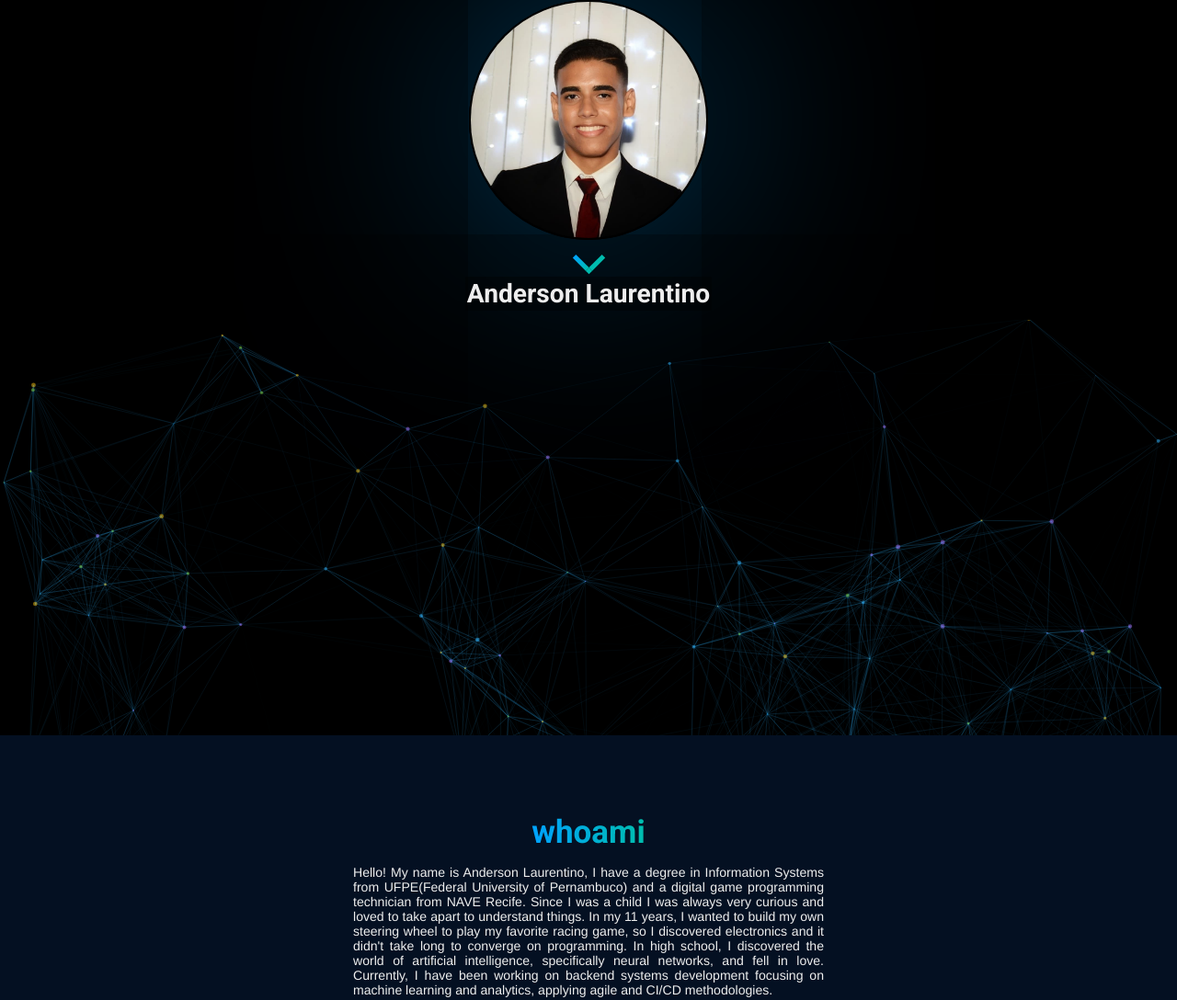
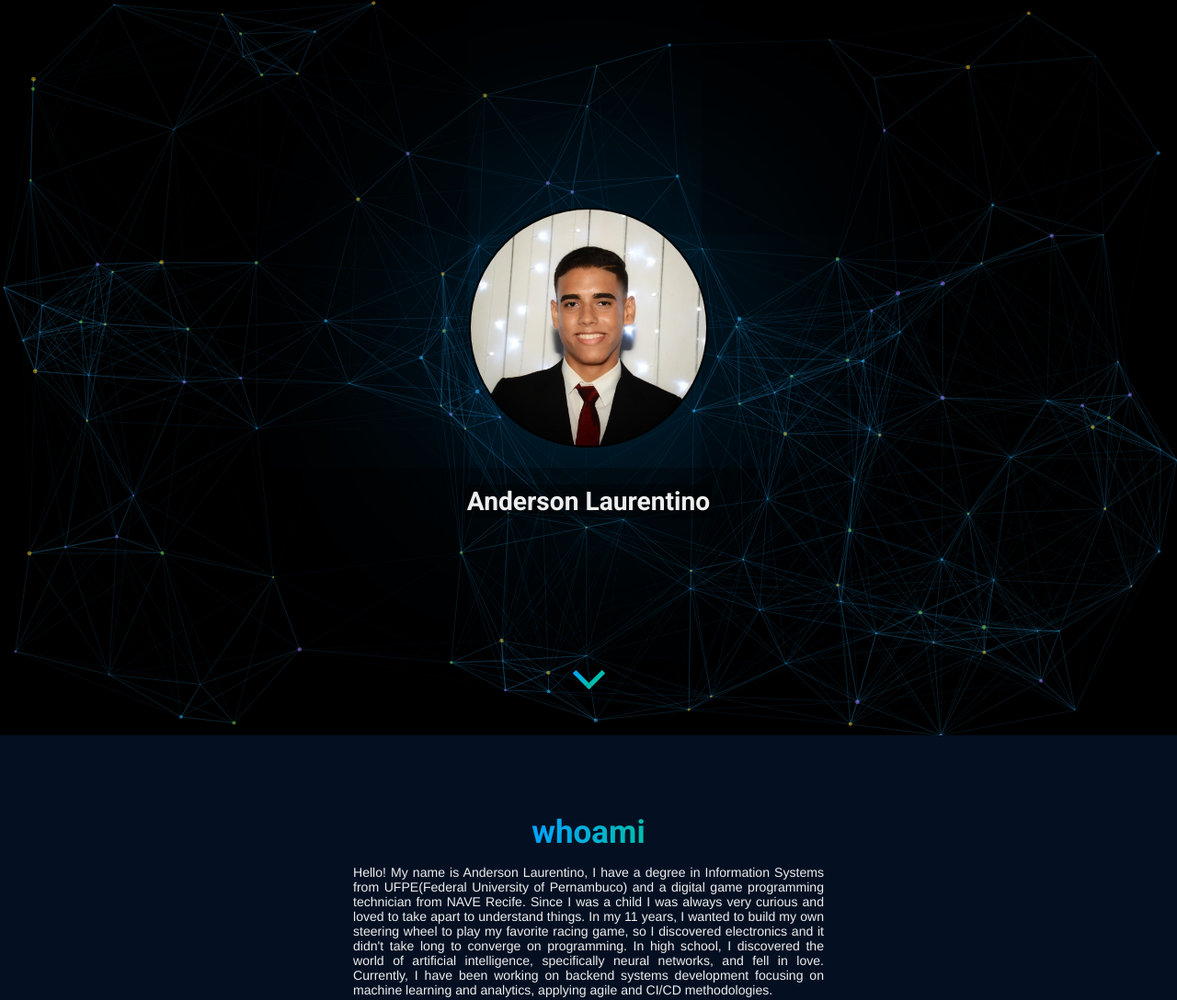
Before and after one commit to alaurentinoofficial/alaurentinoofficial.github.io, a plain HTML site: page index.html in a window 1280 px wide. Shown: the top 1088 px of the page at 92% size. Drawn offline with nearby package versions, Linux system fonts and the light colour scheme.

Commit message:
Recommit

```diff
--- a/assets/css/style.css
+++ b/assets/css/style.css
@@ -8,6 +8,31 @@ body {
     background: #041022;
     color: #eee;
 }
+
+canvas {
+    display: block;
+}
+
+
+/*
+###########################
+       PARTICLE JS
+###########################
+*/
+#particles-js {
+    position: absolute;
+    width: 100%;
+    height: 100%;
+    background: #000;
+    background-repeat: no-repeat;
+    background-size: cover;
+    background-position: 50% 50%;
+}
+/*
+###########################
+###########################
+*/
+
 
 /*
 ###########################
```
